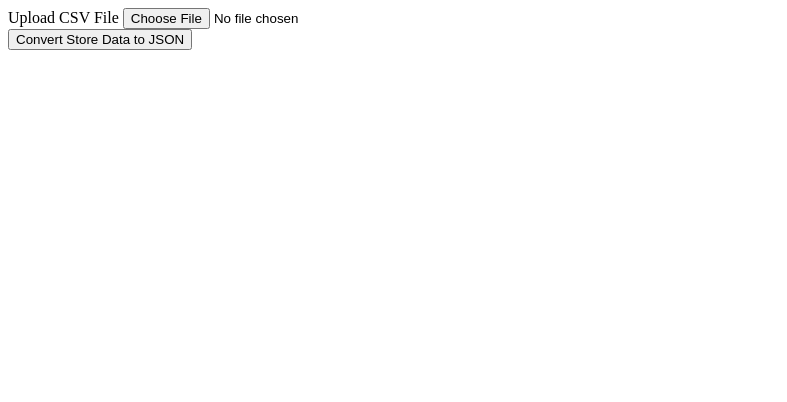
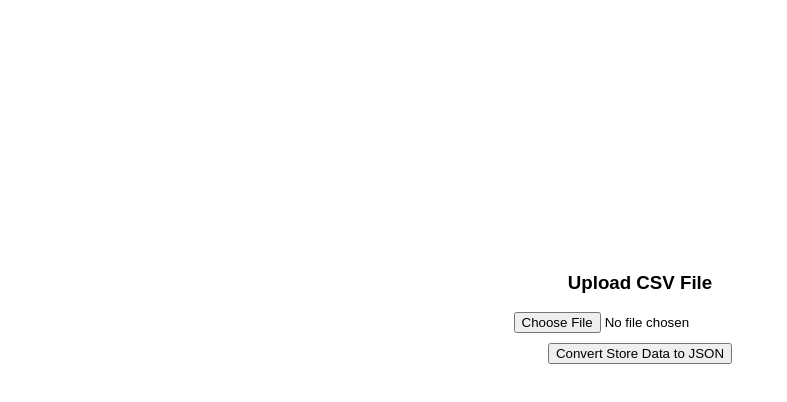
Before and after one commit to DuraEdgeProducts/Store-Locator, a website: page public/file-converter.html in a window 1280 px wide. Shown: the whole page, without its empty margins (0-787 px from the left). Drawn offline with Linux system fonts and the light colour scheme.

```diff
--- a/public/file-converter.html
+++ b/public/file-converter.html
@@ -11,32 +11,26 @@
   <head>
     <meta charset="utf-8">
     <title>file-converter</title>
-    <style type="stylesheet/css">
-      #wrapper {
+    <style>
+      body{
+        font-family: Arial;
+      }
+      #uploader{
         display: flex;
         flex-direction: column;
-        justify-content: center;
-        align-content: center;
-        margin-right: auto;
-        margin-left: auto;
+        align-items: center;
+        margin-top: 20%;
+        /* justify-content: center; */
       }
-      #uploader {
-        display: flex;
-        flex-direction: column;
-        justify-content: center;
-        margin-right: 50%;
-      }
-      h1 {
-        text-align: center;
+      #file-upload{
+        margin-bottom:10px;
       }
     </style>
   </head>
   <body>
-    <div id="wrapper">
-      <div id="uploader">
-        <label>Upload CSV File</label>
-        <input type="file" id="file-upload"/>
-      </div>
+    <div id="uploader">
+      <h3>Upload CSV File</h3>
+      <input type="file" id="file-upload"/>
       <button onclick="convertStoreDataToJSON()">Convert Store Data to JSON</button>
     </div>
     <script>
--- a/public/js/index.js
+++ b/public/js/index.js
@@ -184,8 +184,8 @@
 function displayLocations(locations, infoWindows) {
   const numberOfVisibleLocations = 5;
   const locationOptions = document.getElementById('location-options');
+  document.getElementById('your-location').style.display = 'flex';
   if(locationOptions === null) return;
-  document.getElementById('your-location').style.display = 'flex';
   clearLocations();
   for(let i = 0; i < numberOfVisibleLocations; i++) {
     const locationCard = generateLocationCard(locations[i]);
```
Also changed, not shown: public/websitestorelocator.html (+1 -1 lines).
